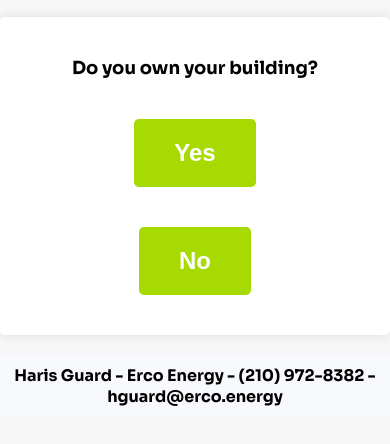
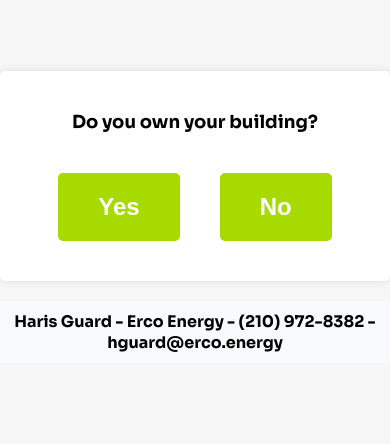
Before and after one commit to Haris00911/zjolt.github.io, a plain HTML site: page index.html in a window 390 px wide. Shown: the part 226-670 px from the top of the page. Drawn offline with Linux system fonts and the light colour scheme.

Commit message:
Update style.css

```diff
--- a/style.css
+++ b/style.css
@@ -95,7 +95,7 @@ button:active {
         font-size: 24px;
     }
     .button-container {
-        flex-direction: column; /* Stack buttons vertically on smaller screens */
+        flex-direction: row; /* Stack buttons vertically on smaller screens */
     }
 }
 
```
